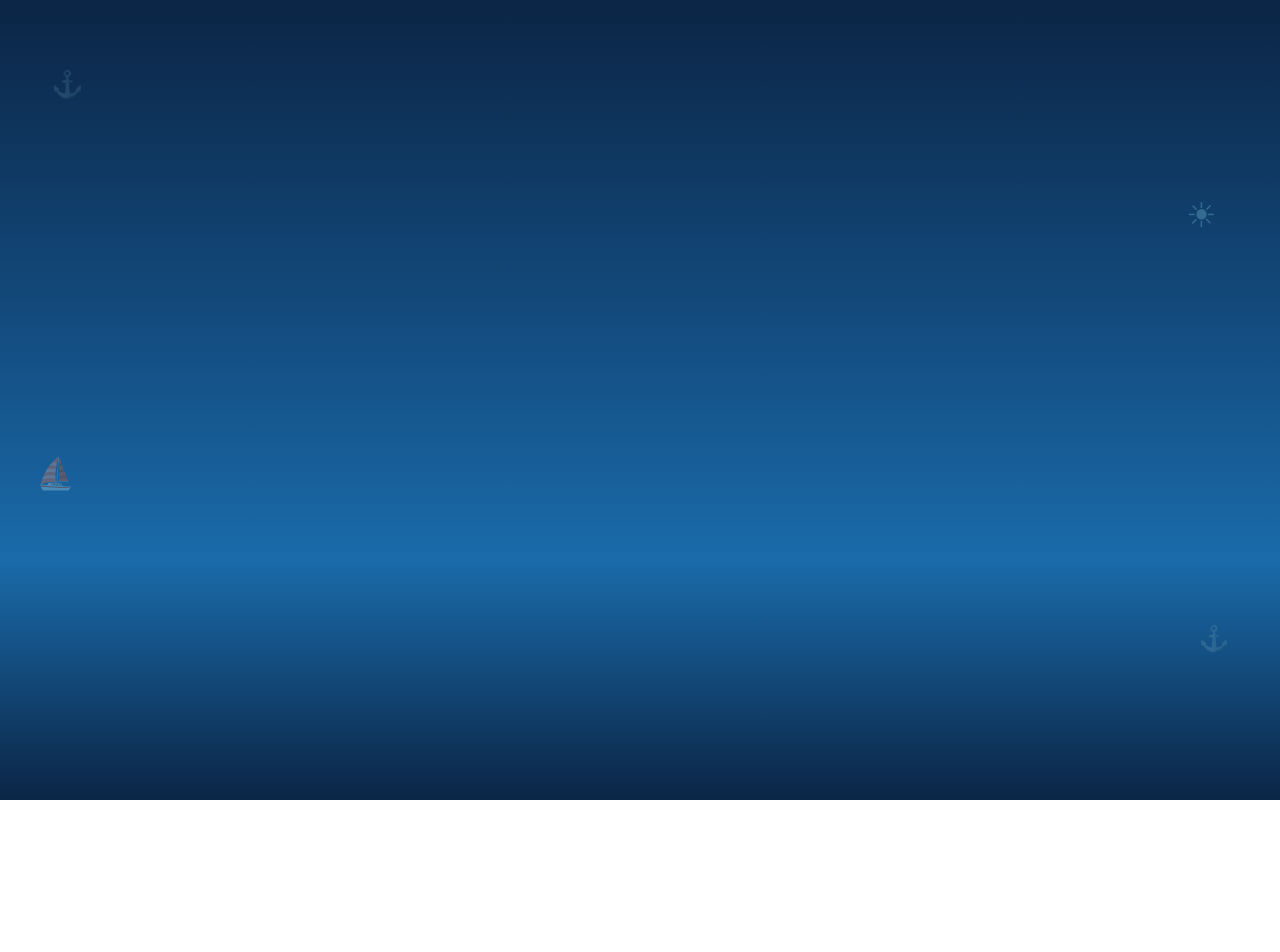
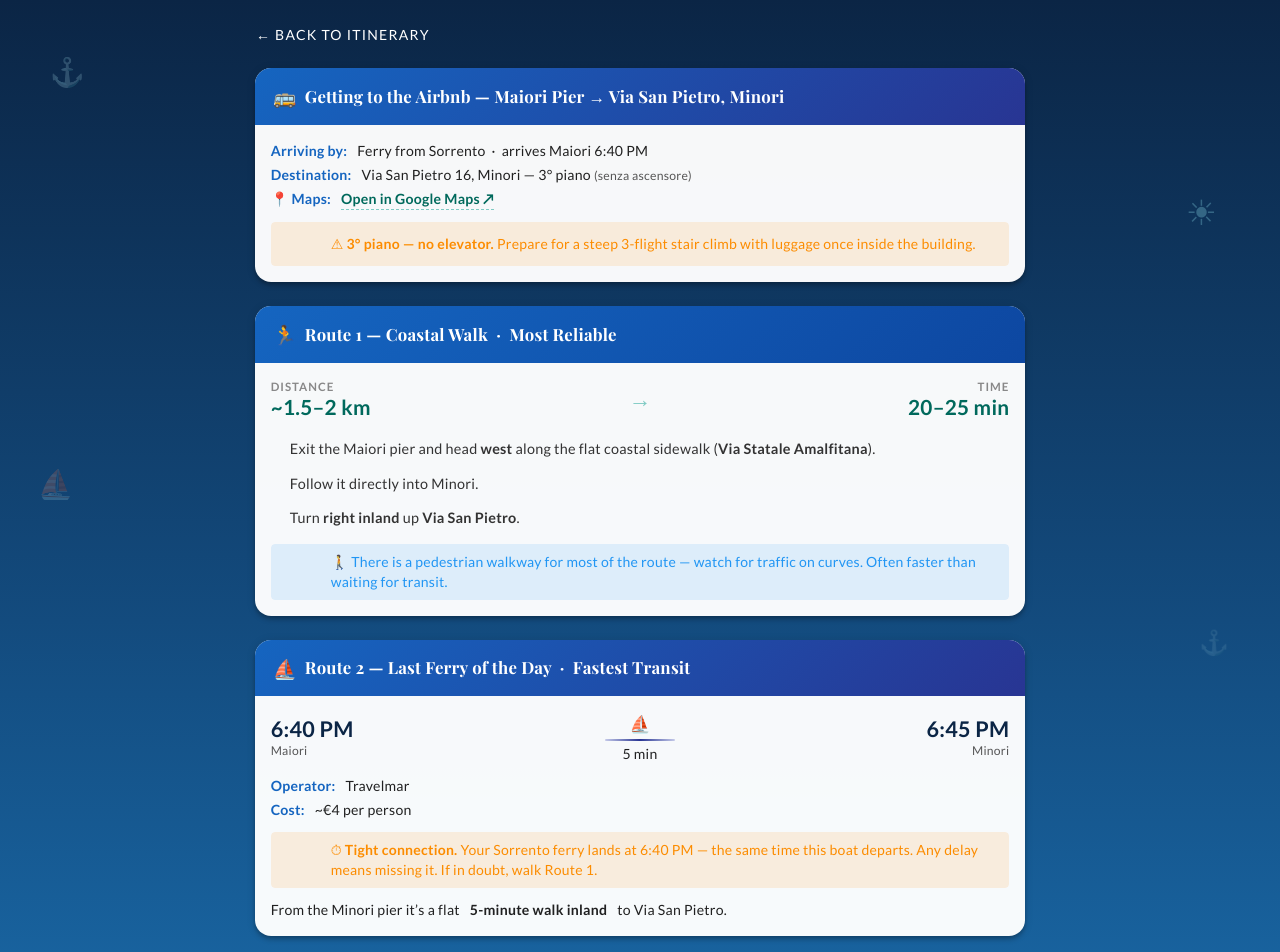
Before and after one commit to FlintShadey/Itenerary, a Vue app: page /#/minori-arrival in a window 1280 px wide. Before the commit this address had no page. Shown: the top 952 px of the page. Before the commit the page ends 800 px from the top, so only its background shows below. Built offline with nearby package versions, Linux system fonts and the light colour scheme.

Commit message:
Add Getting Here routes for Minori Airbnb arrival

```diff
--- a/src/router.js
+++ b/src/router.js
@@ -15,6 +15,7 @@ import CoralloSorrento from './views/CoralloSorrento.vue'
 import CapriDay from './views/CapriDay.vue'
 import SeaPoolsWalk from './views/SeaPoolsWalk.vue'
 import MinoriTransfer from './views/MinoriTransfer.vue'
+import MinoriArrival from './views/MinoriArrival.vue'
 
 const routes = [
   { path: '/', component: Itinerary },
@@ -33,6 +34,7 @@ const routes = [
   { path: '/capri-day', component: CapriDay },
   { path: '/sea-pools-walk', component: SeaPoolsWalk },
   { path: '/minori-transfer', component: MinoriTransfer },
+  { path: '/minori-arrival', component: MinoriArrival },
 ]
 
 export default createRouter({
--- a/src/views/Itinerary.vue
+++ b/src/views/Itinerary.vue
@@ -1868,6 +1868,14 @@
                 <div style="display:flex;flex-wrap:wrap;gap:12px;margin-bottom:8px;">
                   <img src="/hotel minori palace.png" alt="Hotel Minori Palace area" style="width:100%;max-width:340px;border-radius:10px;border:1px solid #ddd;" />
                   <img src="/map to airbnb .png" alt="Map to Airbnb" style="width:100%;max-width:340px;border-radius:10px;border:1px solid #ddd;" />
+                </div>
+
+                <div class="mt-3" style="text-align:right;">
+                  <router-link to="/minori-arrival" style="text-decoration:none;">
+                    <v-btn color="teal-darken-2" variant="tonal" size="small">
+                      Getting Here &nbsp;&#8250;
+                    </v-btn>
+                  </router-link>
                 </div>
 
               </v-card-text>
--- /dev/null
+++ b/src/views/MinoriArrival.vue
@@ -0,0 +1,175 @@
+<template>
+  <v-main>
+    <v-container>
+      <v-row justify="center">
+        <v-col cols="12" md="10" lg="8">
+
+          <v-btn variant="text" color="white" class="mb-4 pl-0" @click="$router.back()">
+            &#8592; Back to Itinerary
+          </v-btn>
+
+          <!-- Overview -->
+          <v-card hover elevation="4" class="mb-6 itinerary-card">
+            <v-card-title class="card-header card-header-ferry">
+              <span class="card-header-icon">&#128652;</span>
+              Getting to the Airbnb &mdash; Maiori Pier &rarr; Via San Pietro, Minori
+            </v-card-title>
+            <v-card-text class="pa-4">
+
+              <div class="confirm-row mb-1">
+                <span class="detail-label">Arriving by:</span>
+                <span>Ferry from Sorrento &nbsp;&middot;&nbsp; arrives Maiori 6:40 PM</span>
+              </div>
+              <div class="confirm-row mb-1">
+                <span class="detail-label">Destination:</span>
+                <span>Via San Pietro 16, Minori &mdash; 3&deg; piano <span style="color:#555;font-size:0.87em;">(senza ascensore)</span></span>
+              </div>
+              <div class="confirm-row mb-3">
+                <span class="detail-label">&#128205; Maps:</span>
+                <a href="https://maps.app.goo.gl/y9AskqsFHAvgdDPm9" target="_blank" rel="noopener" class="med-link">Open in Google Maps &#8599;</a>
+              </div>
+
+              <v-alert type="warning" variant="tonal" density="compact">
+                &#9888; <strong>3° piano &mdash; no elevator.</strong> Prepare for a steep 3-flight stair climb with luggage once inside the building.
+              </v-alert>
+
+            </v-card-text>
+          </v-card>
+
+          <!-- Route 1: Coastal Walk -->
+          <v-card hover elevation="4" class="mb-6 itinerary-card">
+            <v-card-title class="card-header card-header-activity">
+              <span class="card-header-icon">&#127939;</span>
+              Route 1 &mdash; Coastal Walk &nbsp;&middot;&nbsp; Most Reliable
+            </v-card-title>
+            <v-card-text class="pa-4">
+
+              <div class="checkin-row mb-4">
+                <div class="checkin-block">
+                  <div class="checkin-label">Distance</div>
+                  <div class="checkin-time">~1.5–2 km</div>
+                </div>
+                <div class="checkin-divider">&#8594;</div>
+                <div class="checkin-block text-right">
+                  <div class="checkin-label">Time</div>
+                  <div class="checkin-time">20–25 min</div>
+                </div>
+              </div>
+
+              <ol class="benefits-list" style="padding-left:1.2rem;">
+                <li class="mb-2">Exit the Maiori pier and head <strong>west</strong> along the flat coastal sidewalk (<strong>Via Statale Amalfitana</strong>).</li>
+                <li class="mb-2">Follow it directly into Minori.</li>
+                <li>Turn <strong>right inland</strong> up <strong>Via San Pietro</strong>.</li>
+              </ol>
+
+              <v-alert type="info" variant="tonal" density="compact" class="mt-3">
+                &#128694; There is a pedestrian walkway for most of the route &mdash; watch for traffic on curves. Often faster than waiting for transit.
+              </v-alert>
+
+            </v-card-text>
+          </v-card>
+
+          <!-- Route 2: Connector Ferry -->
+          <v-card hover elevation="4" class="mb-6 itinerary-card">
+            <v-card-title class="card-header card-header-ferry">
+              <span class="card-header-icon">&#9973;</span>
+              Route 2 &mdash; Last Ferry of the Day &nbsp;&middot;&nbsp; Fastest Transit
+            </v-card-title>
+            <v-card-text class="pa-4">
+
+              <div class="flight-route mb-3">
+                <div class="route-endpoint">
+                  <div class="route-time">6:40 PM</div>
+                  <div class="route-city">Maiori</div>
+                </div>
+                <div class="route-middle">
+                  <span class="route-arrow-plane">&#9973;</span>
+                  <div class="route-arrow-line ferry-line"></div>
+                  <div class="route-duration">5 min</div>
+                </div>
+                <div class="route-endpoint text-right">
+                  <div class="route-time">6:45 PM</div>
+                  <div class="route-city">Minori</div>
+                </div>
+              </div>
+
+              <div class="confirm-row mb-1">
+                <span class="detail-label">Operator:</span>
+                <span>Travelmar</span>
+              </div>
+              <div class="confirm-row mb-3">
+                <span class="detail-label">Cost:</span>
+                <span>~&euro;4 per person</span>
+              </div>
+
+              <v-alert type="warning" variant="tonal" density="compact" class="mb-3">
+                &#9201; <strong>Tight connection.</strong> Your Sorrento ferry lands at 6:40 PM &mdash; the same time this boat departs. Any delay means missing it. If in doubt, walk Route 1.
+              </v-alert>
+
+              <div class="confirm-row mb-0">
+                From the Minori pier it&rsquo;s a flat <strong>5-minute walk inland</strong> to Via San Pietro.
+              </div>
+
+            </v-card-text>
+          </v-card>
+
+          <!-- Route 3: SITA Bus -->
+          <v-card hover elevation="4" class="mb-6 itinerary-card">
+            <v-card-title class="card-header card-header-transfer">
+              <span class="card-header-icon">&#128652;</span>
+              Route 3 &mdash; SITA Sud Bus &nbsp;&middot;&nbsp; Line 5120 / 5020
+            </v-card-title>
+            <v-card-text class="pa-4">
+
+              <div class="confirm-row mb-1">
+                <span class="detail-label">Frequency:</span>
+                <span>Every 20–30 minutes</span>
+              </div>
+              <div class="confirm-row mb-1">
+                <span class="detail-label">Transit time:</span>
+                <span>~5 minutes</span>
+              </div>
+              <div class="confirm-row mb-3">
+                <span class="detail-label">Cost:</span>
+                <span>~&euro;1.50 per person</span>
+              </div>
+
+              <v-alert type="warning" variant="tonal" density="compact" class="mb-3">
+                &#9888; <strong>Buy tickets before boarding</strong> &mdash; at a Tabaccheria or bar near the pier. Drivers do not sell tickets.
+              </v-alert>
+
+              <ol class="benefits-list" style="padding-left:1.2rem;">
+                <li class="mb-2">Walk <strong>2 minutes</strong> from the Maiori pier to the main road bus stop.</li>
+                <li class="mb-2">Catch any bus heading <strong>west toward Amalfi / Salerno</strong>.</li>
+                <li class="mb-2">Get off at the <strong>very next major town stop: Minori</strong>.</li>
+                <li>Walk inland to <strong>Via San Pietro</strong>.</li>
+              </ol>
+
+            </v-card-text>
+          </v-card>
+
+          <!-- Arrival Note -->
+          <v-card hover elevation="4" class="mb-6 itinerary-card">
+            <v-card-title class="card-header" style="background:linear-gradient(135deg,#B71C1C 0%,#C62828 60%,#D32F2F 100%)!important;color:#fff!important;">
+              <span class="card-header-icon">&#9888;&#65039;</span>
+              Arrival Note &mdash; Via San Pietro 16
+            </v-card-title>
+            <v-card-text class="pa-4">
+              <div class="confirm-row mb-2">
+                <span class="detail-label">Floor:</span>
+                <span>3&deg; piano &nbsp;&middot;&nbsp; <strong>senza ascensore</strong> (no elevator)</span>
+              </div>
+              <v-alert type="error" variant="tonal" density="compact">
+                &#129657; After completing any route, prepare for a <strong>steep 3-flight stair climb with luggage</strong> once inside the building.
+              </v-alert>
+            </v-card-text>
+          </v-card>
+
+        </v-col>
+      </v-row>
+    </v-container>
+  </v-main>
+</template>
+
+<script setup>
+</script>
```
